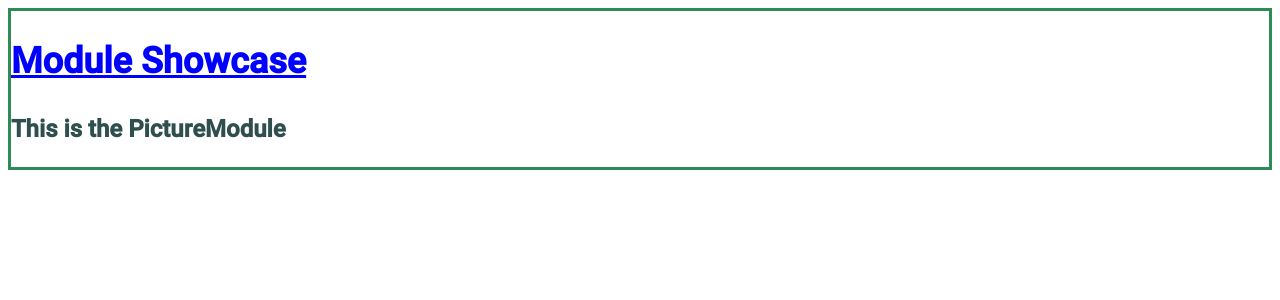
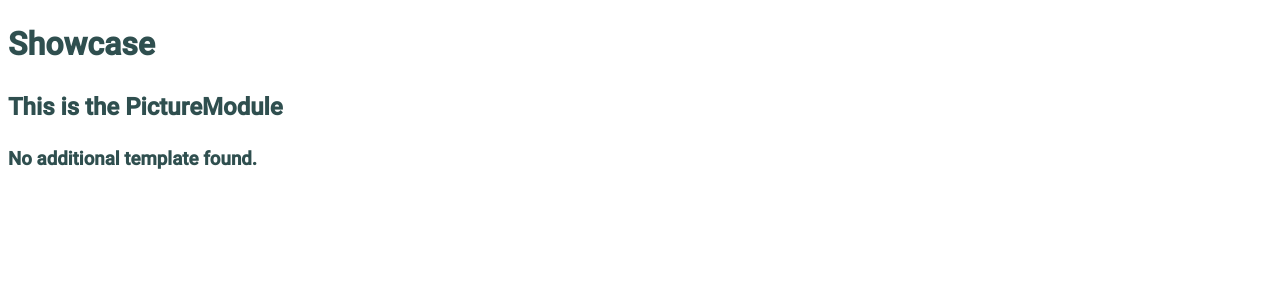
Before and after one commit to aclarke211/vue-tools, a Vue app: page /module/PictureModule in a window 1280 px wide. Shown: the top 300 px of the page. Built offline with nearby package versions, Linux system fonts and the light colour scheme.

Commit message:
One Showcase file for both Modules and Utils instead of 2 seperate Showcase files for each.

```diff
--- a/sfc/modules/_base/modules-list.js
+++ b/sfc/modules/_base/modules-list.js
@@ -6,6 +6,7 @@ export default [
       {
         name: 'TextModule',
         srcFile: () => import('../TextModule.vue'),
+        additionalTemplates: ['<h2>The TEXT MODULE can be used for...</h2>'],
         additionalScripts: [
           () => {
             // eslint-disable-next-line
--- a/src/router.js
+++ b/src/router.js
@@ -21,13 +21,13 @@ export default new Router({
     {
       path: '/module/:name',
       name: 'modulesShowcase',
-      component: () => import(/* webpackChunkName: "ModulesShowcase" */ './views/showcases/ModulesShowcase.vue'),
+      component: () => import(/* webpackChunkName: "ModulesShowcase" */ './views/Showcase.vue'),
       props: true,
     },
     {
       path: '/util/:name',
       name: 'utilsShowcase',
-      component: () => import(/* webpackChunkName: "UtilsShowcase" */ './views/showcases/UtilsShowcase.vue'),
+      component: () => import(/* webpackChunkName: "UtilsShowcase" */ './views/Showcase.vue'),
       props: true,
     },
   ],
--- a/src/views/showcases/ModulesShowcase.vue
+++ b/src/views/Showcase.vue
@@ -1,21 +1,42 @@
 <template>
   <div :class="className">
      <h1 :class="`${className}__title`">{{ titleText }}</h1>
-     <h2>This is the {{ routeModuleName }}</h2>
+     <h2>This is the {{ routeName }}</h2>
+
+     <div
+      v-for="(additionalTemplate, addTempKey) in additionalTemplates"
+      :key="addTempKey"
+      v-html="additionalTemplate" />
 
      <component
+      v-if="importRef"
       :is="importRef" />
   </div>
 </template>
 
 <script>
 export default {
-  name: 'ModulesShowcase',
+  name: 'Showcase',
 
   props: {
+    className: {
+      type: String,
+      default: 'showcase',
+    },
+
+    titleText: {
+      type: String,
+      default: 'Showcase',
+    },
+
     importRef: {
       type: Function,
       default: () => ({}),
+    },
+
+    additionalTemplates: {
+      type: Array,
+      default: () => (['<h3>No additional template found.</h3>']),
     },
 
     additionalScripts: {
@@ -24,13 +45,8 @@ export default {
     },
   },
 
-  data: () => ({
-    className: 'module-showcase',
-    titleText: 'Module Showcase',
-  }),
-
   computed: {
-    routeModuleName() {
+    routeName() {
       return this.$route.params.name;
     },
   },
--- a/src/views/Tools.vue
+++ b/src/views/Tools.vue
@@ -20,6 +20,8 @@
           name: `${$route.params.toolName}Showcase`,
           params: {
             name: item.name || null,
+            className: `${$route.params.toolName}-showcase`,
+            titleText: `${$route.params.toolName} Showcase`,
             importRef: item.srcFile || null,
             additionalTemplates: item.additionalTemplates || null,
             additionalScripts: item.additionalScripts || null,
--- a/src/views/showcases/UtilsShowcase.vue
+++ /dev/null
@@ -1,71 +0,0 @@
-<template>
-  <div :class="className">
-     <h1 :class="`${className}__title`">{{ titleText }}</h1>
-     <h2>This is the {{ routeModuleName }}</h2>
-
-     <div
-      v-for="(additionalTemplate, addTempKey) in additionalTemplates"
-      :key="addTempKey"
-      v-html="additionalTemplate" />
-  </div>
-</template>
-
-<script>
-export default {
-  name: 'UtilsShowcase',
-
-  props: {
-    importRef: {
-      type: Function,
-      default: () => ({}),
-    },
-
-    additionalTemplates: {
-      type: Array,
-      default: () => (['<h3>No additional template found.</h3>']),
-    },
-
-    additionalScripts: {
-      type: [Array, Function],
-      default: () => [],
-    },
-  },
-
-  data: () => ({
-    className: 'util-showcase',
-    titleText: 'Utils Showcase',
-  }),
-
-  computed: {
-    routeModuleName() {
-      return this.$route.params.name;
-    },
-  },
-
-  methods: {
-    runAdditionalScripts() {
-      if (this.additionalScripts.length) {
-        this.additionalScripts.forEach((additionalScript) => {
-          additionalScript();
-        });
-      }
-    },
-  },
-
-  mounted() {
-    this.runAdditionalScripts();
-  },
-};
-</script>
-
-<style lang="scss">
-  .module-showcase {
-    border: solid seagreen;
-
-    &__title {
-      font-size: 2.25rem;
-      color: blue;
-      text-decoration: underline;
-    }
-  }
-</style>
```
